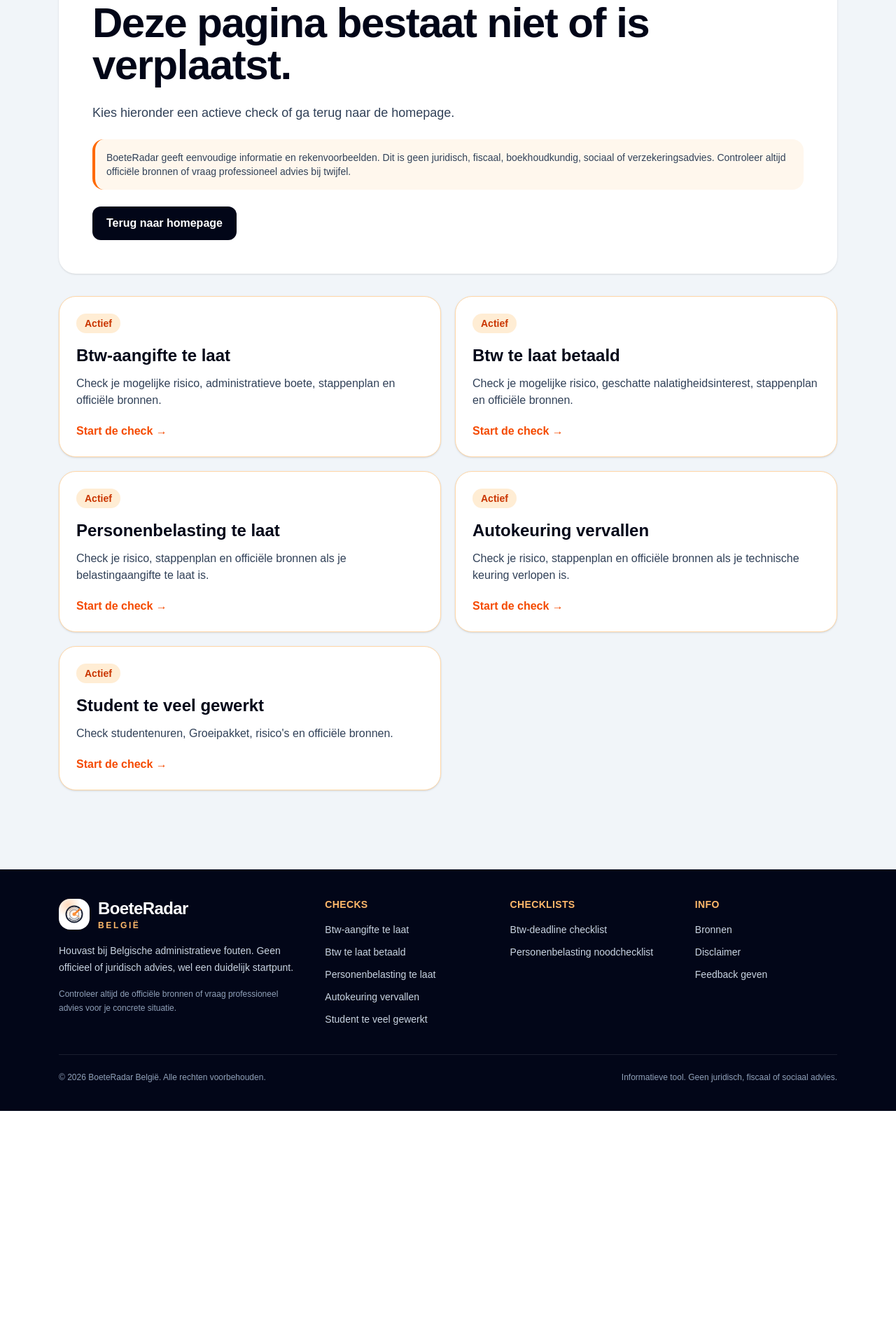
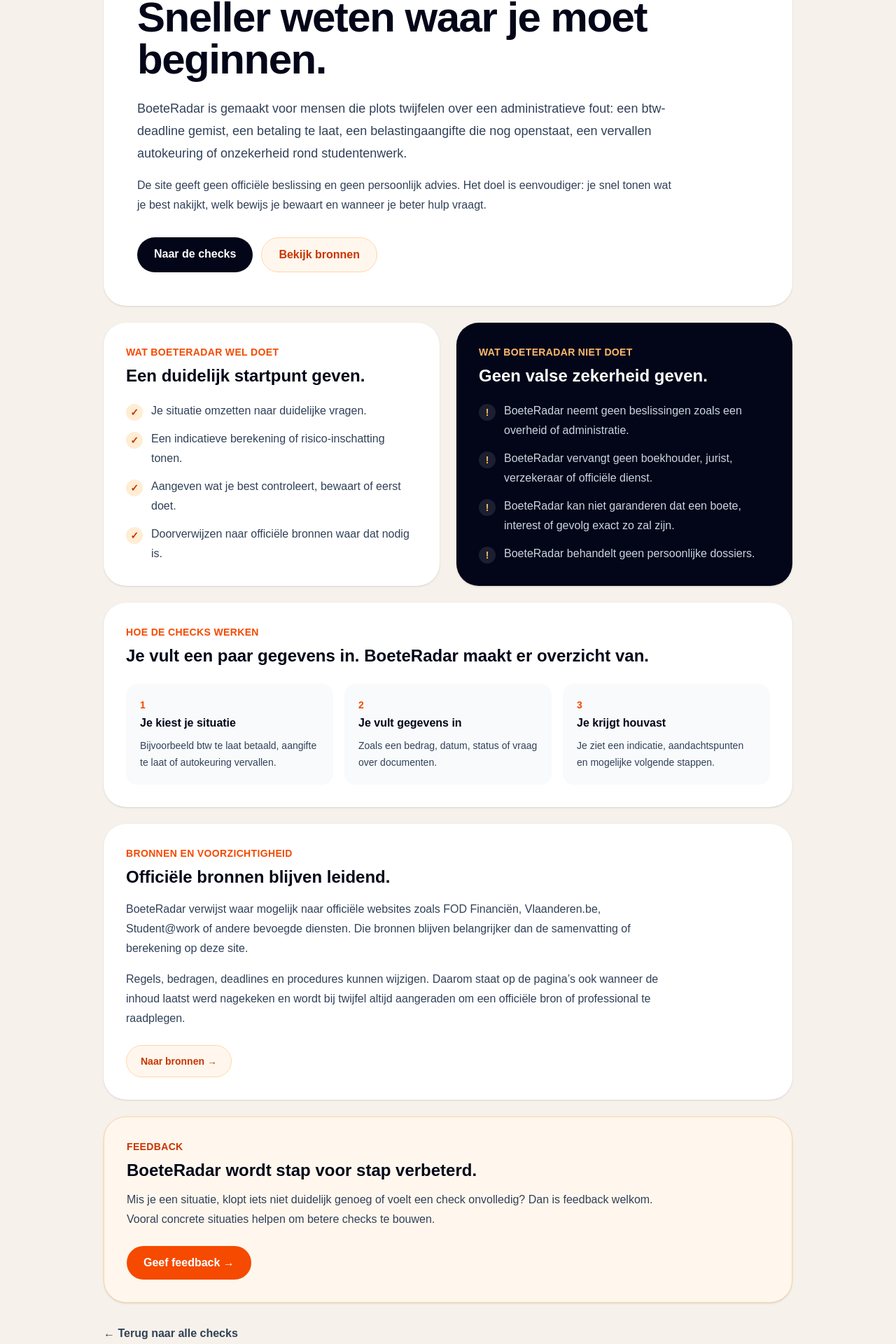
Before and after one commit to NathanVerd/Boeteradar, a Next.js app: page /over in a window 1280 px wide. Before the commit this address had no page. Shown: the part 248-2168 px from the top of the page at 70% size. Before the commit the page ends 1835 px from the top, so only its background shows below. Built offline with nearby package versions, Linux system fonts and the light colour scheme.

Commit message:
Add about page

```diff
--- /dev/null
+++ b/app/over/page.tsx
@@ -0,0 +1,231 @@
+import BackHomeLink from "@/components/BackHomeLink";
+import Footer from "@/components/Footer";
+import Header from "@/components/Header";
+import Link from "next/link";
+import type { Metadata } from "next";
+
+export const metadata: Metadata = {
+  title: "Over BoeteRadar | Belgische checks voor administratieve fouten",
+  description:
+    "Lees wat BoeteRadar is, hoe de checks werken, welke bronnen gebruikt worden en waarom de site geen juridisch, fiscaal of boekhoudkundig advies geeft.",
+  alternates: {
+    canonical: "https://www.boeteradar.be/over",
+  },
+  openGraph: {
+    title: "Over BoeteRadar",
+    description:
+      "BoeteRadar helpt je sneller overzicht krijgen bij Belgische administratieve fouten.",
+    url: "https://www.boeteradar.be/over",
+    siteName: "BoeteRadar België",
+    locale: "nl_BE",
+    type: "website",
+  },
+};
+
+const whatItDoes = [
+  "Je situatie omzetten naar duidelijke vragen.",
+  "Een indicatieve berekening of risico-inschatting tonen.",
+  "Aangeven wat je best controleert, bewaart of eerst doet.",
+  "Doorverwijzen naar officiële bronnen waar dat nodig is.",
+];
+
+const whatItDoesNotDo = [
+  "BoeteRadar neemt geen beslissingen zoals een overheid of administratie.",
+  "BoeteRadar vervangt geen boekhouder, jurist, verzekeraar of officiële dienst.",
+  "BoeteRadar kan niet garanderen dat een boete, interest of gevolg exact zo zal zijn.",
+  "BoeteRadar behandelt geen persoonlijke dossiers.",
+];
+
+export default function OverPage() {
+  return (
+    <main className="min-h-screen bg-[#f6f1ea] text-slate-950">
+      <Header
+        label="Over BoeteRadar"
+        subtitle="Waarom deze site bestaat en hoe je de checks gebruikt."
+      />
+
+      <section className="mx-auto max-w-5xl px-5 py-10">
+        <section className="rounded-[2rem] bg-white p-7 shadow-sm md:p-12">
+          <p className="mb-4 text-sm font-black uppercase tracking-wide text-orange-600">
+            Over BoeteRadar
+          </p>
+
+          <h1 className="max-w-4xl text-4xl font-black tracking-tight md:text-6xl">
+            Sneller weten waar je moet beginnen.
+          </h1>
+
+          <p className="mt-6 max-w-3xl text-lg leading-8 text-slate-700">
+            BoeteRadar is gemaakt voor mensen die plots twijfelen over een
+            administratieve fout: een btw-deadline gemist, een betaling te laat,
+            een belastingaangifte die nog openstaat, een vervallen autokeuring of
+            onzekerheid rond studentenwerk.
+          </p>
+
+          <p className="mt-4 max-w-3xl leading-7 text-slate-700">
+            De site geeft geen officiële beslissing en geen persoonlijk advies.
+            Het doel is eenvoudiger: je snel tonen wat je best nakijkt, welk
+            bewijs je bewaart en wanneer je beter hulp vraagt.
+          </p>
+
+          <div className="mt-8 flex flex-col gap-3 sm:flex-row">
+            <Link
+              href="/"
+              className="rounded-full bg-slate-950 px-6 py-3 text-center font-black text-white transition hover:bg-slate-800"
+            >
+              Naar de checks
+            </Link>
+
+            <Link
+              href="/bronnen"
+              className="rounded-full border border-orange-200 bg-orange-50 px-6 py-3 text-center font-black text-orange-700 transition hover:bg-orange-100"
+            >
+              Bekijk bronnen
+            </Link>
+          </div>
+        </section>
+
+        <section className="mt-6 grid gap-6 md:grid-cols-2">
+          <div className="rounded-[2rem] bg-white p-7 shadow-sm md:p-8">
+            <p className="text-sm font-black uppercase tracking-wide text-orange-600">
+              Wat BoeteRadar wel doet
+            </p>
+
+            <h2 className="mt-2 text-2xl font-black">
+              Een duidelijk startpunt geven.
+            </h2>
+
+            <ul className="mt-5 space-y-3 leading-7 text-slate-700">
+              {whatItDoes.map((item) => (
+                <li key={item} className="flex gap-3">
+                  <span className="mt-1 flex h-6 w-6 shrink-0 items-center justify-center rounded-full bg-orange-100 text-sm font-black text-orange-700">
+                    ✓
+                  </span>
+                  <span>{item}</span>
+                </li>
+              ))}
+            </ul>
+          </div>
+
+          <div className="rounded-[2rem] bg-slate-950 p-7 text-white shadow-sm md:p-8">
+            <p className="text-sm font-black uppercase tracking-wide text-orange-300">
+              Wat BoeteRadar niet doet
+            </p>
+
+            <h2 className="mt-2 text-2xl font-black">
+              Geen valse zekerheid geven.
+            </h2>
+
+            <ul className="mt-5 space-y-3 leading-7 text-slate-300">
+              {whatItDoesNotDo.map((item) => (
+                <li key={item} className="flex gap-3">
+                  <span className="mt-1 flex h-6 w-6 shrink-0 items-center justify-center rounded-full bg-white/10 text-sm font-black text-orange-300">
+                    !
+                  </span>
+                  <span>{item}</span>
+                </li>
+              ))}
+            </ul>
+          </div>
+        </section>
+
+        <section className="mt-6 rounded-[2rem] bg-white p-7 shadow-sm md:p-8">
+          <p className="text-sm font-black uppercase tracking-wide text-orange-600">
+            Hoe de checks werken
+          </p>
+
+          <h2 className="mt-2 text-2xl font-black">
+            Je vult een paar gegevens in. BoeteRadar maakt er overzicht van.
+          </h2>
+
+          <div className="mt-6 grid gap-4 md:grid-cols-3">
+            <div className="rounded-2xl bg-slate-50 p-5">
+              <p className="text-sm font-black text-orange-600">1</p>
+              <h3 className="mt-1 font-black">Je kiest je situatie</h3>
+              <p className="mt-2 text-sm leading-6 text-slate-700">
+                Bijvoorbeeld btw te laat betaald, aangifte te laat of
+                autokeuring vervallen.
+              </p>
+            </div>
+
+            <div className="rounded-2xl bg-slate-50 p-5">
+              <p className="text-sm font-black text-orange-600">2</p>
+              <h3 className="mt-1 font-black">Je vult gegevens in</h3>
+              <p className="mt-2 text-sm leading-6 text-slate-700">
+                Zoals een bedrag, datum, status of vraag over documenten.
+              </p>
+            </div>
+
+            <div className="rounded-2xl bg-slate-50 p-5">
+              <p className="text-sm font-black text-orange-600">3</p>
+              <h3 className="mt-1 font-black">Je krijgt houvast</h3>
+              <p className="mt-2 text-sm leading-6 text-slate-700">
+                Je ziet een indicatie, aandachtspunten en mogelijke volgende
+                stappen.
+              </p>
+            </div>
+          </div>
+        </section>
+
+        <section className="mt-6 rounded-[2rem] bg-white p-7 shadow-sm md:p-8">
+          <p className="text-sm font-black uppercase tracking-wide text-orange-600">
+            Bronnen en voorzichtigheid
+          </p>
+
+          <h2 className="mt-2 text-2xl font-black">
+            Officiële bronnen blijven leidend.
+          </h2>
+
+          <p className="mt-4 max-w-3xl leading-7 text-slate-700">
+            BoeteRadar verwijst waar mogelijk naar officiële websites zoals FOD
+            Financiën, Vlaanderen.be, Student@work of andere bevoegde diensten.
+            Die bronnen blijven belangrijker dan de samenvatting of berekening
+            op deze site.
+          </p>
+
+          <p className="mt-4 max-w-3xl leading-7 text-slate-700">
+            Regels, bedragen, deadlines en procedures kunnen wijzigen. Daarom
+            staat op de pagina’s ook wanneer de inhoud laatst werd nagekeken en
+            wordt bij twijfel altijd aangeraden om een officiële bron of
+            professional te raadplegen.
+          </p>
+
+          <Link
+            href="/bronnen"
+            className="mt-6 inline-flex rounded-full border border-orange-200 bg-orange-50 px-5 py-3 text-sm font-black text-orange-700 transition hover:bg-orange-100"
+          >
+            Naar bronnen →
+          </Link>
+        </section>
+
+        <section className="mt-6 rounded-[2rem] border border-orange-200 bg-orange-50 p-7 shadow-sm md:p-8">
+          <p className="text-sm font-black uppercase tracking-wide text-orange-700">
+            Feedback
+          </p>
+
+          <h2 className="mt-2 text-2xl font-black">
+            BoeteRadar wordt stap voor stap verbeterd.
+          </h2>
+
+          <p className="mt-3 max-w-3xl leading-7 text-slate-700">
+            Mis je een situatie, klopt iets niet duidelijk genoeg of voelt een
+            check onvolledig? Dan is feedback welkom. Vooral concrete situaties
+            helpen om betere checks te bouwen.
+          </p>
+
+          <a
+            href="https://docs.google.com/forms/d/e/1FAIpQLSdndgj220iZG4IBmJCSqDwY5vf_kZZWTAbVd99zzVCafsdaAQ/viewform"
+            target="_blank"
+            rel="noreferrer"
+            className="mt-6 inline-flex rounded-full bg-orange-600 px-6 py-3 font-black text-white transition hover:bg-orange-700"
+          >
+            Geef feedback →
+          </a>
+        </section>
+
+        <BackHomeLink />
+      </section>
+
+      <Footer />
+    </main>
+  );
+}
--- a/components/Footer.tsx
+++ b/components/Footer.tsx
@@ -182,6 +182,12 @@
 
             <div className="mt-4 grid gap-3">
               <Link
+  href="/over"
+  className="text-sm font-medium text-slate-300 transition hover:text-white"
+>
+  Over BoeteRadar
+</Link>
+              <Link
                 href="/bronnen"
                 className="text-sm font-medium text-slate-300 transition hover:text-white"
               >
```
